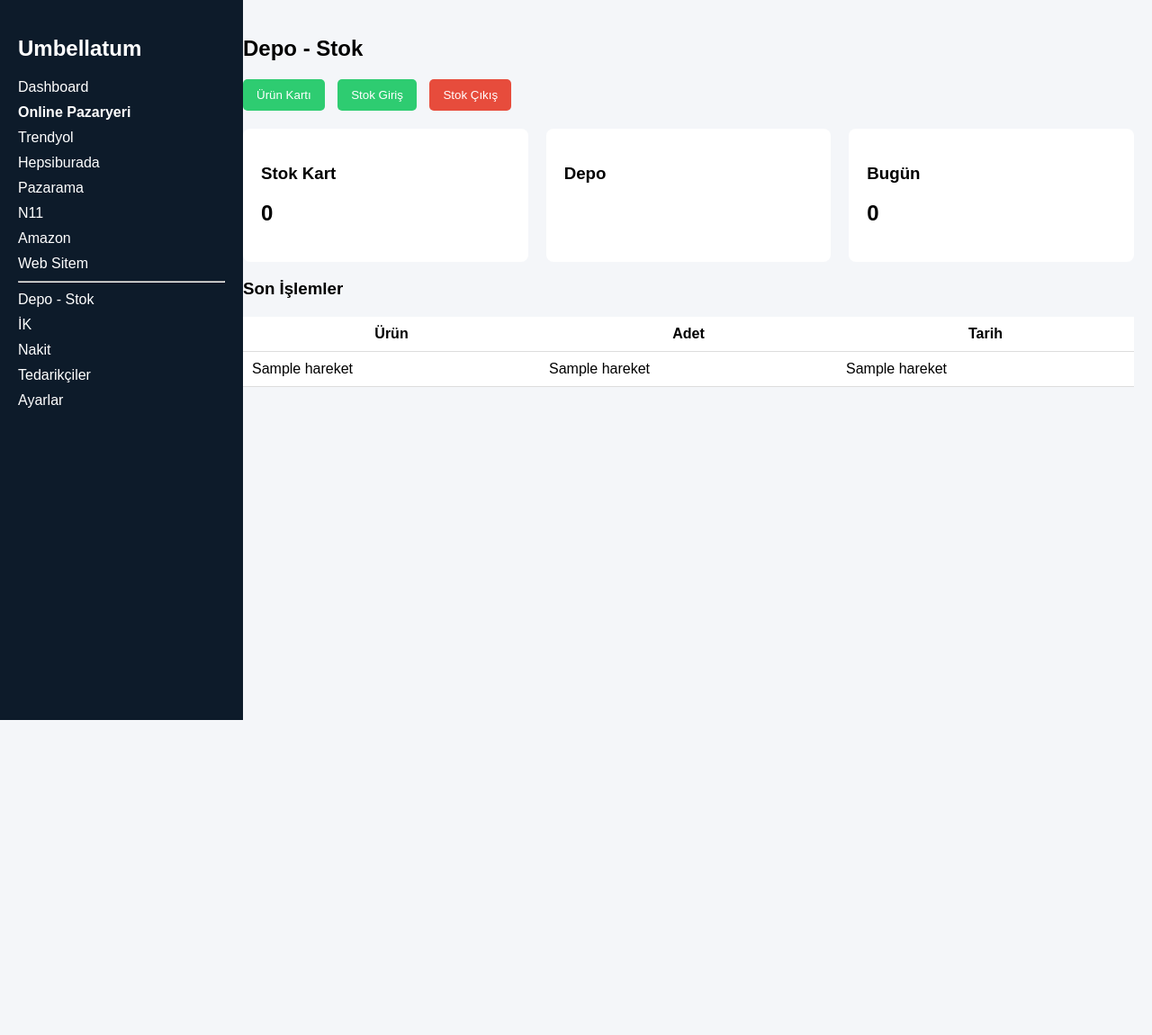
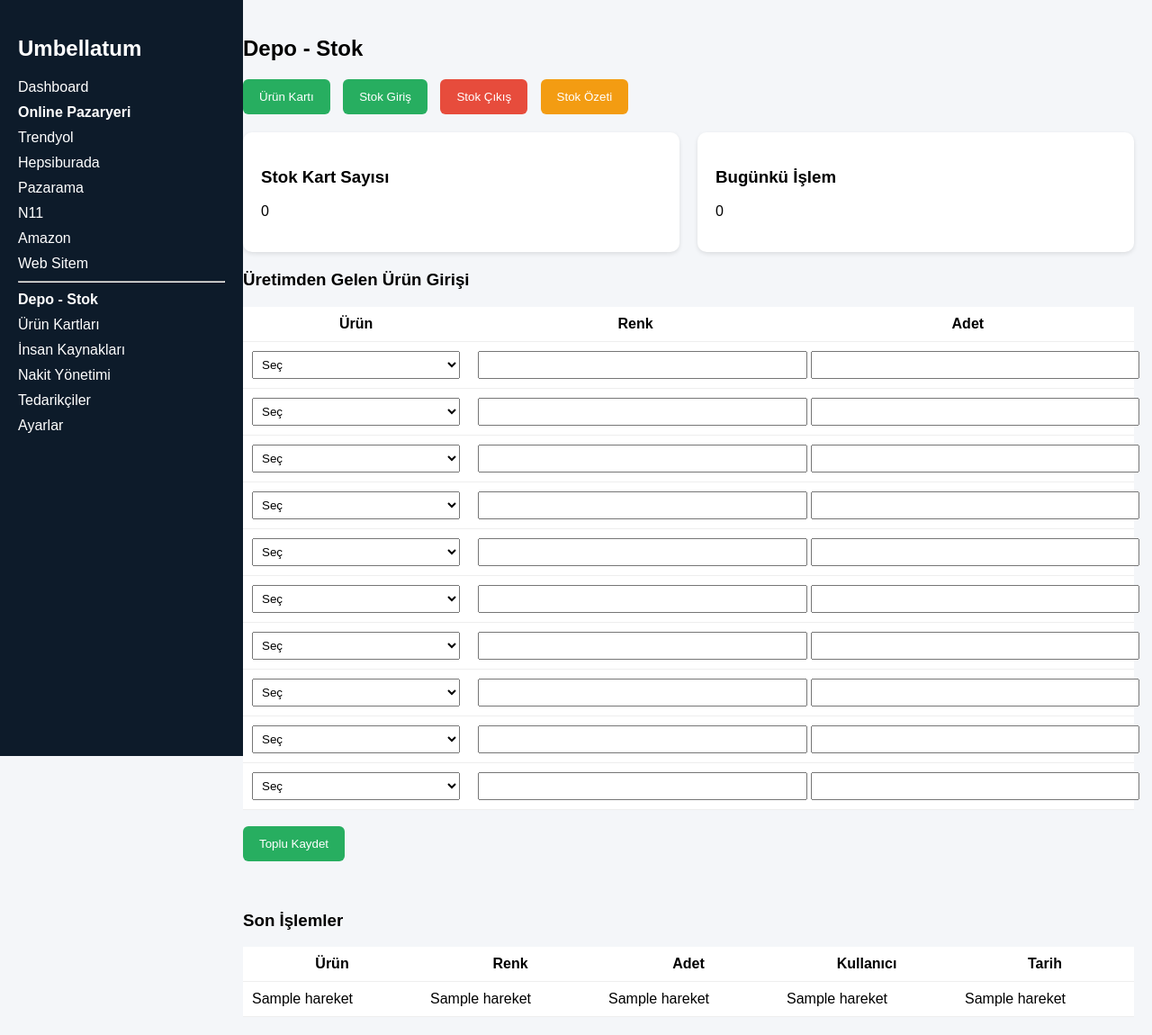
Before and after one commit to umbellatum54/stok-api, a Flask app: page /stok in a window 1280 px wide. Shown: the whole page at 90% size. Before the commit the page ends 800 px from the top, so only its background shows below. Run offline with Flask 3, Linux system fonts and the light colour scheme; a database or web service that is not in the repository returns one stand-in record (values such as "Sample title"); data that the repository does not hold is empty; some libraries are stand-ins or nearby versions.

Commit message:
Update stok.html

```diff
--- a/templates/stok.html
+++ b/templates/stok.html
@@ -6,27 +6,85 @@
 
 <style>
 body{margin:0;font-family:Arial;background:#f4f6f9;}
-.sidebar{width:230px;height:100vh;background:#0d1b2a;position:fixed;color:white;padding:20px;}
-.sidebar a{display:block;color:white;text-decoration:none;margin:10px 0;}
-.main{margin-left:250px;padding:20px;}
-.cards{display:flex;gap:20px;margin-top:20px;}
-.card{flex:1;background:white;padding:20px;border-radius:8px;}
-.btn{padding:10px 15px;border:none;border-radius:5px;color:white;cursor:pointer;margin-right:10px;}
-.green{background:#2ecc71;}
+
+/* SOL MENU */
+.sidebar{
+    width:230px;
+    height:100vh;
+    background:#0d1b2a;
+    position:fixed;
+    color:white;
+    padding:20px;
+}
+.sidebar a{
+    display:block;
+    color:white;
+    text-decoration:none;
+    margin:10px 0;
+}
+
+/* MAIN */
+.main{
+    margin-left:250px;
+    padding:20px;
+}
+
+/* BUTTONS */
+.buttons{
+    margin-bottom:20px;
+}
+.btn{
+    padding:12px 18px;
+    border:none;
+    border-radius:6px;
+    color:white;
+    cursor:pointer;
+    margin-right:10px;
+}
+.green{background:#27ae60;}
 .red{background:#e74c3c;}
 .orange{background:#f39c12;}
-table{width:100%;background:white;margin-top:20px;border-collapse:collapse;}
-th,td{padding:10px;border-bottom:1px solid #ddd;}
-.popup{display:none;position:fixed;width:100%;height:100%;top:0;background:rgba(0,0,0,0.5);}
-.popup-content{background:white;width:400px;margin:100px auto;padding:20px;border-radius:8px;}
+
+/* CARDS */
+.cards{
+    display:flex;
+    gap:20px;
+    margin-bottom:20px;
+}
+.card{
+    flex:1;
+    background:white;
+    padding:20px;
+    border-radius:10px;
+    box-shadow:0 2px 5px rgba(0,0,0,0.1);
+}
+
+/* TABLE */
+table{
+    width:100%;
+    background:white;
+    border-collapse:collapse;
+}
+th, td{
+    padding:10px;
+    border-bottom:1px solid #eee;
+}
+
+/* FORM TABLE */
+.form-table select, .form-table input{
+    width:100%;
+    padding:6px;
+}
 </style>
 </head>
 
 <body>
 
+<!-- SOL MENU -->
 <div class="sidebar">
 <h2>Umbellatum</h2>
-<a href="#">Dashboard</a>
+
+<a href="/">Dashboard</a>
 
 <b>Online Pazaryeri</b>
 <a>Trendyol</a>
@@ -37,37 +95,102 @@ th,td{padding:10px;border-bottom:1px solid #ddd;}
 <a>Web Sitem</a>
 
 <hr>
-<a href="/stok">Depo - Stok</a>
-<a>İK</a>
-<a>Nakit</a>
+
+<a href="/stok"><b>Depo - Stok</b></a>
+<a href="/urunler">Ürün Kartları</a>
+<a>İnsan Kaynakları</a>
+<a>Nakit Yönetimi</a>
 <a>Tedarikçiler</a>
 <a>Ayarlar</a>
 </div>
 
+<!-- MAIN -->
 <div class="main">
 
 <h2>Depo - Stok</h2>
 
-<button class="btn green" onclick="ac('urun')">Ürün Kartı</button>
-<button class="btn green" onclick="ac('giris')">Stok Giriş</button>
-<button class="btn red" onclick="ac('cikis')">Stok Çıkış</button>
-
-<div class="cards">
-<div class="card"><h3>Stok Kart</h3><h2>{{ stok_sayisi }}</h2></div>
-<div class="card"><h3>Depo</h3><h2>{{ depo_sayisi }}</h2></div>
-<div class="card"><h3>Bugün</h3><h2>0</h2></div>
+<!-- BUTONLAR -->
+<div class="buttons">
+<a href="/urunler"><button class="btn green">Ürün Kartı</button></a>
+<button class="btn green">Stok Giriş</button>
+<button class="btn red">Stok Çıkış</button>
+<button class="btn orange">Stok Özeti</button>
 </div>
 
+<!-- KARTLAR -->
+<div class="cards">
+<div class="card">
+<h3>Stok Kart Sayısı</h3>
+<p>{{stok_sayisi}}</p>
+</div>
+
+<div class="card">
+<h3>Bugünkü İşlem</h3>
+<p>0</p>
+</div>
+</div>
+
+<!-- 🔥 STOK GİRİŞ -->
+<h3>Üretimden Gelen Ürün Girişi</h3>
+
+<form method="POST" action="/stok-toplu-giris">
+
+<table class="form-table">
+<tr>
+<th>Ürün</th>
+<th>Renk</th>
+<th>Adet</th>
+</tr>
+
+{% for i in range(1,11) %}
+<tr>
+<td>
+<select name="urun{{i}}" onchange="renkDoldur(this, {{i}})">
+<option value="">Seç</option>
+{% for u in urunler %}
+<option value="{{u[1]}}" data-renk="{{u[2]}}">{{u[1]}}</option>
+{% endfor %}
+</select>
+</td>
+
+<td>
+<input name="renk{{i}}" id="renk{{i}}" readonly>
+</td>
+
+<td>
+<input name="adet{{i}}" type="number">
+</td>
+</tr>
+{% endfor %}
+
+</table>
+
+<br>
+<button class="btn green">Toplu Kaydet</button>
+
+</form>
+
+<br><br>
+
+<!-- 🔥 SON İŞLEMLER -->
 <h3>Son İşlemler</h3>
 
 <table>
-<tr><th>Ürün</th><th>Adet</th><th>Tarih</th></tr>
+<tr>
+<th>Ürün</th>
+<th>Renk</th>
+<th>Adet</th>
+<th>Kullanıcı</th>
+<th>Tarih</th>
+</tr>
 
 {% for l in logs %}
 <tr>
-<td>{{ l[1] }}</td>
-<td>{{ l[2] }}</td>
-<td>{{ l[3] }}</td>
+<td>{{l[1]}}</td>
+<td>{{l[2]}}</td>
+<td>{{l[3]}}</td>
+<td>{{l[4]}}</td>
+<td>{{l[5]}}</td>
 </tr>
 {% endfor %}
 
@@ -75,51 +198,12 @@ th,td{padding:10px;border-bottom:1px solid #ddd;}
 
 </div>
 
-<!-- POPUP -->
-<div id="popup" class="popup">
-<div class="popup-content">
-
-<h3 id="title"></h3>
-
-<form id="form" method="POST">
-
-<input name="urun" placeholder="Ürün"><br><br>
-<input name="renk" placeholder="Renk"><br><br>
-<input name="adet" placeholder="Adet"><br><br>
-
-<button type="submit">Kaydet</button>
-<button type="button" onclick="kapat()">Kapat</button>
-
-</form>
-
-</div>
-</div>
-
+<!-- JS -->
 <script>
-
-function ac(tip){
-    document.getElementById("popup").style.display="block";
-
-    if(tip=="urun"){
-        document.getElementById("title").innerText="Ürün Kartı";
-        document.getElementById("form").action="/urun-ekle";
-    }
-
-    if(tip=="giris"){
-        document.getElementById("title").innerText="Stok Giriş";
-        document.getElementById("form").action="/stok-giris";
-    }
-
-    if(tip=="cikis"){
-        document.getElementById("title").innerText="Stok Çıkış";
-        document.getElementById("form").action="/stok-cikis";
-    }
+function renkDoldur(select, i){
+    var renk = select.options[select.selectedIndex].getAttribute("data-renk");
+    document.getElementById("renk"+i).value = renk || "";
 }
-
-function kapat(){
-    document.getElementById("popup").style.display="none";
-}
-
 </script>
 
 </body>
```
